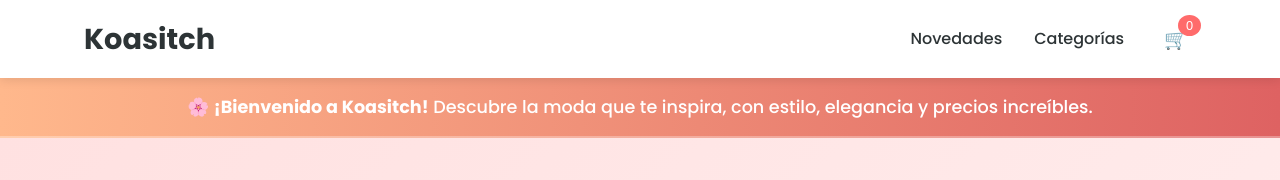
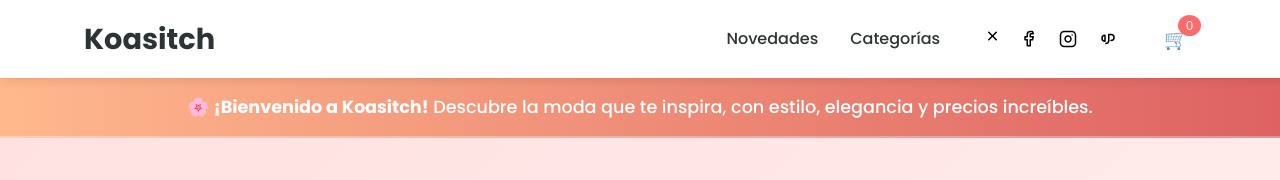
Before and after one commit to Pushaina2/koasitch, a plain HTML site: page index.html in a window 1280 px wide. Shown: the top 180 px of the page. Drawn offline with Linux system fonts and the light colour scheme.

Commit message:
Reemplazar emojis por iconos SVG; añadir iconos sociales en navbar y actualizar CSS

```diff
--- a/css/style.css
+++ b/css/style.css
@@ -57,6 +57,32 @@ body {
   display: flex;
   align-items: center;
   gap: 2rem;
+}
+
+/* Social icons in navbar */
+.social-navbar {
+  display: flex;
+  gap: 0.5rem;
+  align-items: center;
+}
+.social-navbar a {
+  display: inline-flex;
+  align-items: center;
+  justify-content: center;
+  width: 32px;
+  height: 32px;
+  border-radius: 6px;
+  background: transparent;
+  transition: background 0.2s, transform 0.2s;
+}
+.social-navbar a img {
+  width: 18px;
+  height: 18px;
+  display: block;
+}
+.social-navbar a:hover {
+  background: rgba(0,0,0,0.05);
+  transform: translateY(-2px);
 }
 
 .nav-link {
--- a/index.html
+++ b/index.html
@@ -19,6 +19,13 @@
       <div class="nav-items">
         <a href="#novedades" class="nav-link">Novedades</a>
         <a href="#categorias" class="nav-link">Categorías</a>
+        <!-- Iconos sociales pequeños en la navbar -->
+        <div class="social-navbar">
+          <a href="https://x.com/Koasitch" target="_blank" rel="noopener" aria-label="X - Koasitch"><img src="image/x.svg" alt="X"></a>
+          <a href="https://www.facebook.com/Koasitch" target="_blank" rel="noopener" aria-label="Facebook - Koasitch"><img src="image/facebook.svg" alt="Facebook"></a>
+          <a href="https://www.instagram.com/koasitch" target="_blank" rel="noopener" aria-label="Instagram - Koasitch"><img src="image/instagram.svg" alt="Instagram"></a>
+          <a href="https://www.tiktok.com/@koasitch" target="_blank" rel="noopener" aria-label="TikTok - Koasitch"><img src="image/tiktok.svg" alt="TikTok"></a>
+        </div>
         <button class="cart-btn" id="cart-toggle">🛒 <span class="cart-count">0</span></button>
       </div>
     </div>
@@ -134,12 +141,12 @@
           <h3>Contacto</h3>
           <p>📱 WhatsApp: +57 3146035566 </p>
           <p>📍 Maicao, Colombia</p>
-          <!-- Enlaces a redes sociales -->
+          <!-- Enlaces a redes sociales (con iconos SVG) -->
           <div class="social-links">
-            <a href="https://x.com/Koasitch" target="_blank" rel="noopener">✖️ X (Koasitch)</a>
-            <a href="https://www.facebook.com/Koasitch" target="_blank" rel="noopener">🔵 Facebook (Koasitch)</a>
-            <a href="https://www.instagram.com/koasitch" target="_blank" rel="noopener">📸 Instagram (koasitch)</a>
-            <a href="https://www.tiktok.com/@koasitch" target="_blank" rel="noopener">🎵 TikTok (@koasitch)</a>
+            <a href="https://x.com/Koasitch" target="_blank" rel="noopener" aria-label="X - Koasitch"><img src="image/x.svg" alt="X"> X (Koasitch)</a>
+            <a href="https://www.facebook.com/Koasitch" target="_blank" rel="noopener" aria-label="Facebook - Koasitch"><img src="image/facebook.svg" alt="Facebook"> Facebook (Koasitch)</a>
+            <a href="https://www.instagram.com/koasitch" target="_blank" rel="noopener" aria-label="Instagram - koasitch"><img src="image/instagram.svg" alt="Instagram"> Instagram (koasitch)</a>
+            <a href="https://www.tiktok.com/@koasitch" target="_blank" rel="noopener" aria-label="TikTok - koasitch"><img src="image/tiktok.svg" alt="TikTok"> TikTok (@koasitch)</a>
           </div>
         </div>
       </div>
```
Also changed, not shown: image/facebook.svg (added), image/instagram.svg (added), image/tiktok.svg (added), image/x.svg (added).
